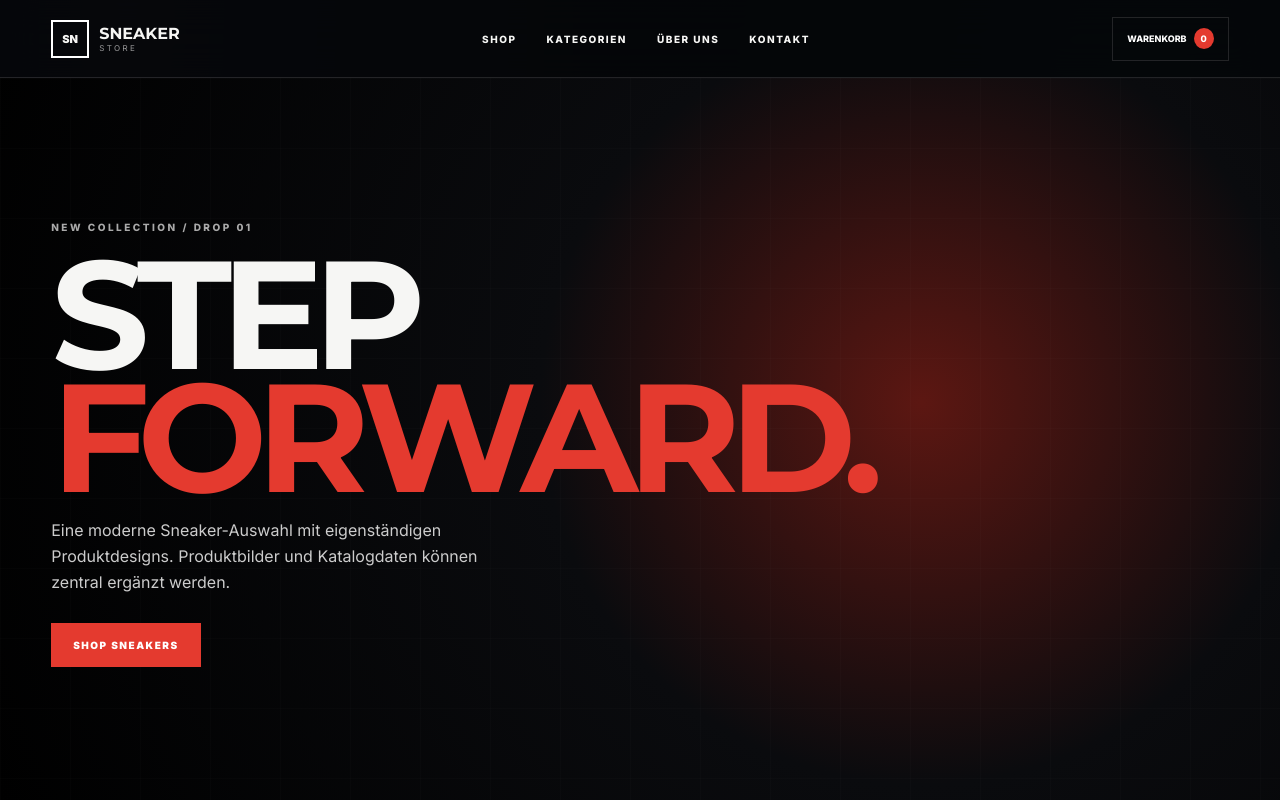
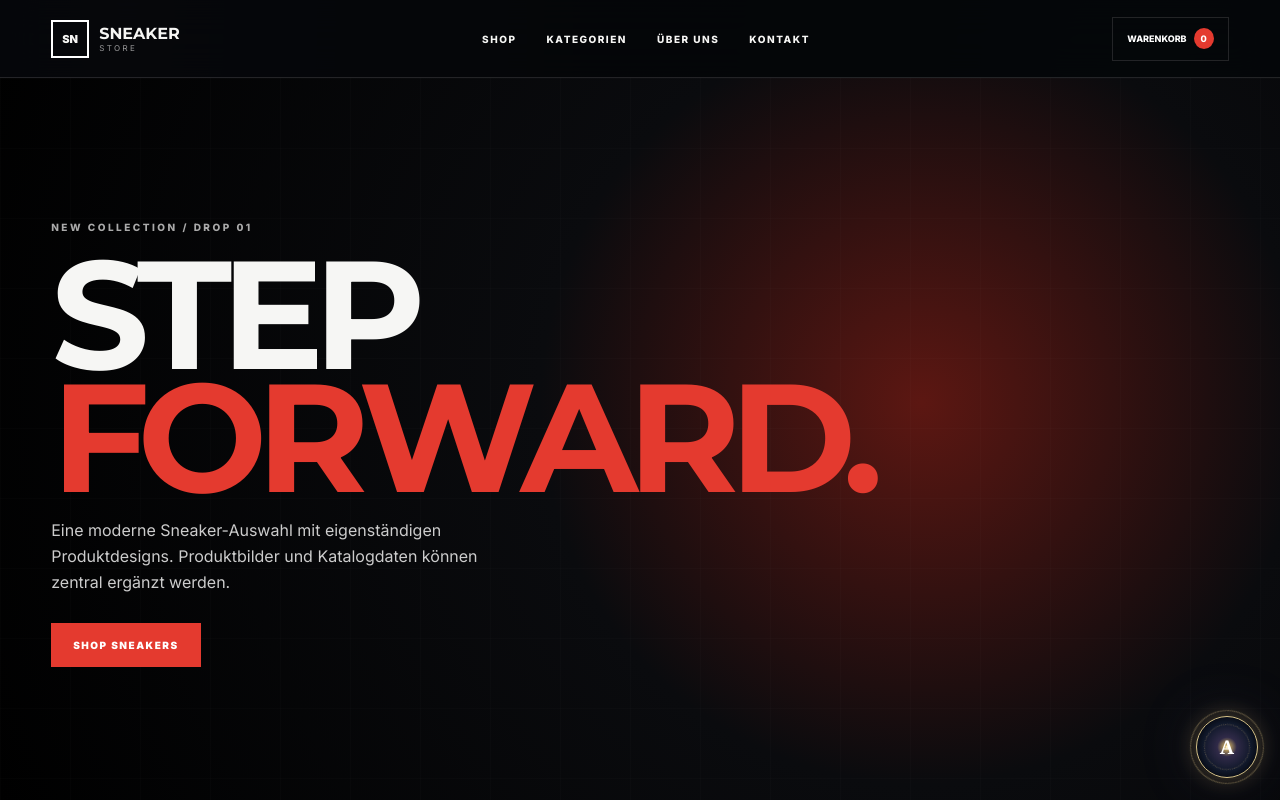
Before and after one commit to ariandomimate-blip/sneaker, a plain HTML site: page index.html in a window 1280 px wide. Shown: the top 800 px of the page. Drawn offline with Linux system fonts and the light colour scheme; no server answers; a script that the page names is missing.

Commit message:
Integrate local-first AITE on main website page

```diff
--- a/index.html
+++ b/index.html
@@ -38,4 +38,5 @@ img{max-width:100%;height:auto}
 <script src="https://ultima-membership-api.onrender.com/membership-widget.js"></script>
 <script>(function(){var sites={"sneaker-store-bow5.onrender.com":["sneaker-store","Sneaker Store"]};var entry=sites[location.hostname];if(entry&&window.UltimaMembership)window.UltimaMembership.init({siteSlug:entry[0],brand:entry[1]});})();</script>
   <script src="https://ultima-membership-api.onrender.com/support-widget.js" defer></script>
+<script>window.AITE_CONFIG={persona:"creator",localModel:"qwen2.5:3b"};</script><script src="/static/aite/aite.js" defer></script>
 </body></html>
```
